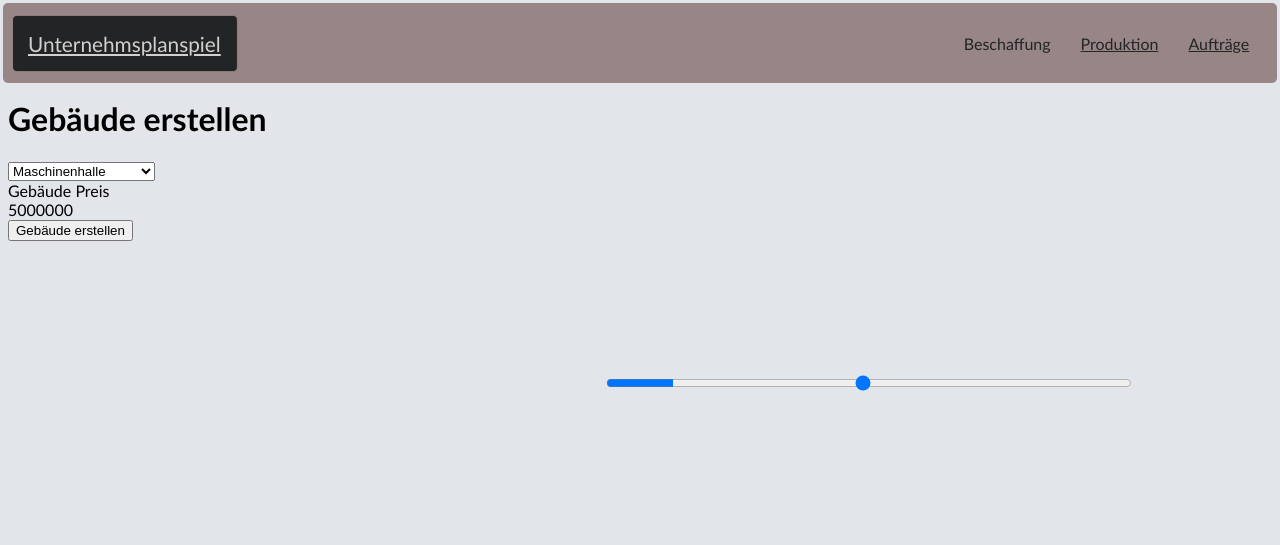
After one commit to Haptiplan/frontend_web, a PHP site: page /HaptiPlan/templates/create_building.php in a window 1280 px wide. The commit adds this page. Shown: the top 545 px of the page. Run offline with PHP 8.4, Linux system fonts and the light colour scheme.

Commit message:
implemented create building

```diff
--- /dev/null
+++ b/HaptiPlan/scripts/procurement_building.js
@@ -0,0 +1,34 @@
+const buildingRange = document.getElementById('building');
+
+function handleCreditChange() {
+    rangeValue = buildingRange.value;
+    buildingValue.innerText = rangeValue.toLocaleString('de-DE');
+  }
+  buildingRange.addEventListener('input', handleCreditChange);
+
+  const form = document.querySelector('.add_form');
+
+form.addEventListener('submit', (e) => {
+  e.preventDefault();
+
+  //Selected Building
+  const selectedOption = document.getElementById('dropdownMenu').value;
+
+  //Create Building
+const formData = new FormData(form);
+const building_type_id = parseInt(selectedOption);
+const building_price = parseInt(formData.get('building_price'));
+
+    fetch(window.location.origin + '/backend/haptiplan/building', {
+      method: "POST",
+      body: JSON.stringify({
+        "building_type_id": building_type_id,
+        "building_price": building_price
+      })
+    })
+      .then(response => response.json())
+      .then(data => {
+        console.log(selectedOption);
+      })
+      .catch(error => console.error(error));
+  })
--- /dev/null
+++ b/HaptiPlan/templates/create_building.php
@@ -0,0 +1,31 @@
+<!DOCTYPE html>
+<html lang="en">
+
+<head>
+    <meta charset="UTF-8">
+    <meta name="viewport" content="width=device-width, initial-scale=1.0">
+    <title>Gebäude</title>
+    <link rel="stylesheet" href="../styles/procurement.css">
+    <link rel="stylesheet" href="../styles/header.css">
+    <link rel="stylesheet" href="../styles/foooter.css">
+</head>
+
+<body>
+    <?php include_once('header.php'); ?>
+    <h1>Gebäude erstellen</h1>
+    <select id="dropdownMenu" name="dropdownMenu">
+        <option id="machinery_hall" value="1">Maschinenhalle</option>
+        <option id="administration_building" value="2">Verwaltungsgebäude</option>
+        <option id="storage_hall" value="3">Lagerhalle</option>
+    </select>
+    <form class="add_form">
+        <label for="building">Gebäude Preis</label>
+        <input type="range" id="building" name="building_price" min="1000000" max="10000000" value="5000000" step="10000">
+        <div id="buildingValue">5000000</div>
+        <button type="submit">Gebäude erstellen</button>
+    </form>
+
+    <script src="../scripts/procurement_building.js"></script>
+</body>
+
+</html>
--- a/HaptiPlan/templates/header.php
+++ b/HaptiPlan/templates/header.php
@@ -16,6 +16,9 @@
           <div><a class="element drop-element"
             href="<?php echo $_SERVER['REQUEST_SCHEME'] . '://' . $_SERVER['HTTP_HOST'] . '/frontend_web/HaptiPlan/templates/credit.php'; ?>">Kredit
           </a></div>
+          <div><a class="element drop-element"
+            href="<?php echo $_SERVER['REQUEST_SCHEME'] . '://' . $_SERVER['HTTP_HOST'] . '/frontend_web/HaptiPlan/templates/create_building.php'; ?>">Gebäude erstellen
+          </a></div>
         </div>
       </div>
       <div><a class="element"
```
